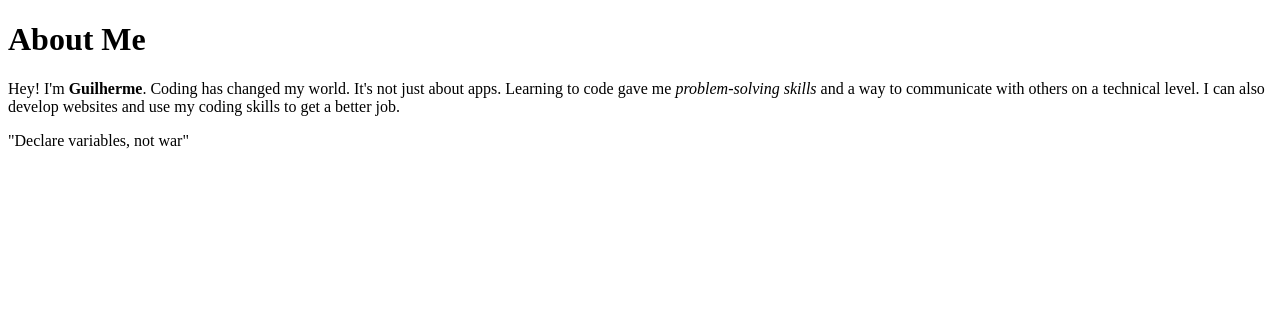
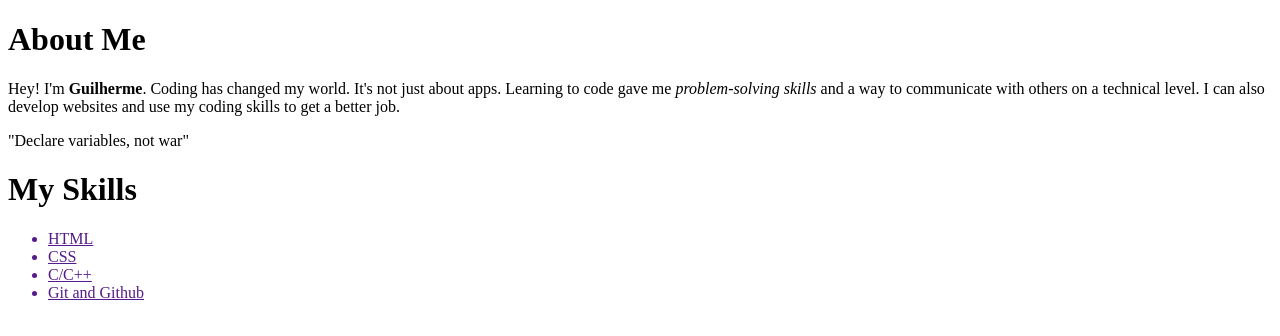
Before and after one commit to guilherme-schultz/html_and_css, a plain HTML site: page index.html in a window 1280 px wide. Drawn offline with Linux system fonts and the light colour scheme.

Commit message:
Creating "My Skills" section

```diff
--- a/index.html
+++ b/index.html
@@ -6,13 +6,26 @@
         <title>My Blog</title>
     </head>
     <body>
-        <h1><span>About Me</span></h1>
+        <div class="about_me">
+            <h1>
+                <span>About Me</span></h1>
 
-        <p>Hey! I'm <strong>Guilherme</strong>. Coding has changed my world. It's not just about apps.
-        Learning to code gave me <i>problem-solving skills</i> and a way to communicate with others on a technical level.
-        I can also develop websites and use my coding skills to get a better job.</p>
+            <p>Hey! I'm
+                <strong>Guilherme</strong>. Coding has changed my world. It's not just about apps. Learning to code gave me
+                <i>problem-solving skills</i>
+                and a way to communicate with others on a technical level. I can also develop websites and use my coding skills to get a better job.</p>
 
-        <p class="quote">"Declare variables, not war"</p>
+            <p class="quote">"Declare variables, not war"</p>
+        </div>
+        <div class="my_skills">
+            <h1><span>My Skills</span></h1>
+            <ul>
+                <a href=""><li>HTML</li></a>
+                <a href=""><li>CSS</li></a>
+                <a href=""><li>C/C++</li></a>
+                <a href=""><li>Git and Github</li></a>
+            </ul>
+        </div>
 
     </body>
 </html>
```
